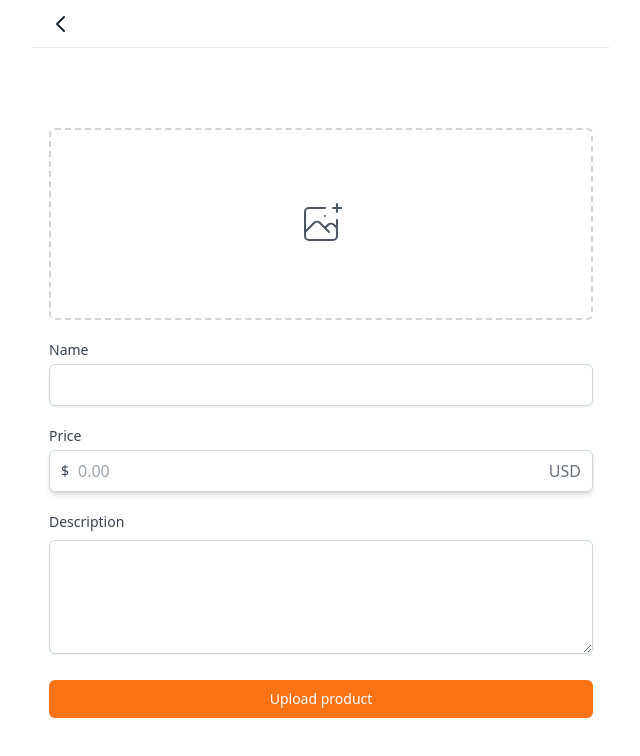
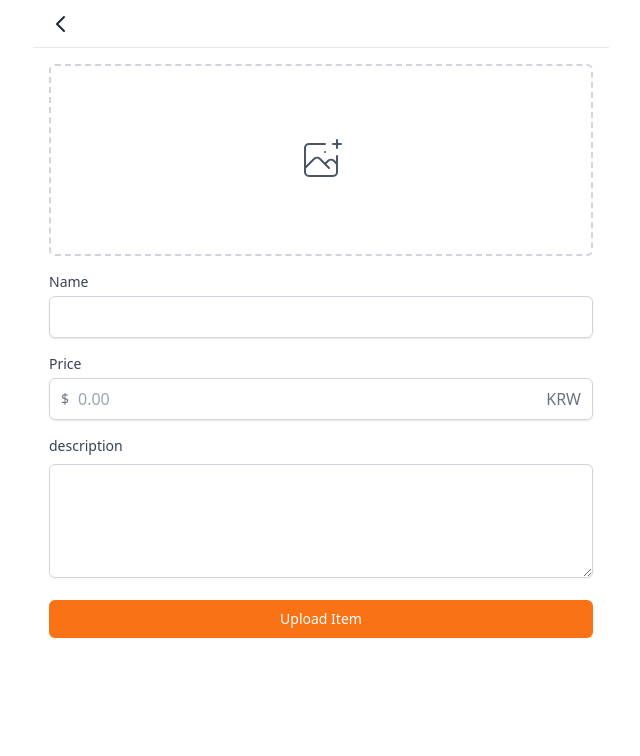
Before and after one commit to leekyungho112/carrot-market, a Next.js app: page /items/upload in a window 1280 px wide. Shown: the top 756 px of the page, without its empty margins (319-959 px from the left). Built offline with nearby package versions, Linux system fonts and the light colour scheme.

Commit message:
TextArea Refactoring

```diff
--- /dev/null
+++ b/components/textarea.tsx
@@ -0,0 +1,27 @@
+interface TextAreaProps {
+  label?: string;
+  name?: string;
+  [key: string]: any;
+}
+const Textarea = ({ label, name, ...rest }: TextAreaProps) => {
+  return (
+    <div>
+      {label ? (
+        <label
+          htmlFor={name}
+          className="mb-1 block text-sm font-medium text-gray-700"
+        >
+          {label}
+        </label>
+      ) : null}
+      <textarea
+        id={name}
+        className="mt-1 shadow-sm w-full focus:ring-orange-500 rounded-md border-gray-300 focus:border-orange-500 "
+        rows={4}
+        {...rest}
+      />
+    </div>
+  );
+};
+
+export default Textarea;
--- a/pages/community/write.tsx
+++ b/pages/community/write.tsx
@@ -1,19 +1,20 @@
 import { NextPage } from 'next';
+import Button from '../../components/button';
 import Layout from '../../components/layout';
+import Textarea from '../../components/textarea';
 
 const Write: NextPage = () => {
   return (
-    <Layout canGoBack>
+    <Layout canGoBack title="Write Post">
       {' '}
-      <form className="px-4 py-10">
-        <textarea
-          className="mt-1 shadow-sm w-full  focus:ring-orange-500  rounded-md border-gray-300 focus:border-orange-500"
-          rows={4}
+      <form className="px-4 space-y-4">
+        <Textarea
+          label="Post"
+          name="post"
+          required
           placeholder="Ask a question!"
         />
-        <button className="mt-2 w-full bg-orange-500 hover:bg-orange-600 text-white py-2 px-4 border border-transparent rounded-md shadow-sm text-sm font-medium focus:ring-2 focus:ring-offset-2 focus:outline-none focus:ring-orange-500">
-          Submit
-        </button>
+        <Button text="Submit" />
       </form>
     </Layout>
   );
--- a/pages/items/upload.tsx
+++ b/pages/items/upload.tsx
@@ -1,10 +1,13 @@
 import { NextPage } from 'next';
+import Button from '../../components/button';
+import Input from '../../components/input';
 import Layout from '../../components/layout';
+import Textarea from '../../components/textarea';
 
 const Upload: NextPage = () => {
   return (
     <Layout canGoBack>
-      <div className="px-4 space-y-5 py-16">
+      <form className="px-4 space-y-4 ">
         <div>
           <label className="w-full cursor-pointer flex items-center text-gray-600 hover:border-orange-500 hover:text-orange-500 justify-center border-2 border-dashed border-gray-300 h-48 rounded-md">
             <svg
@@ -24,62 +27,21 @@
             <input className="hidden" type="file" />
           </label>
         </div>
-        <div>
-          <label
-            className="mb-1 block text-sm font-medium text-gray-700"
-            htmlFor="name"
-          >
-            Name
-          </label>
-          <div className="rounded-md relative flex  items-center shadow-sm">
-            <input
-              id="name"
-              type="email"
-              className="appearance-none w-full px-3 py-2 border border-gray-300 rounded-md shadow-sm placeholder-gray-400 focus:outline-none focus:ring-orange-500 focus:border-orange-500"
-              required
-            />
-          </div>
-        </div>
-        <div>
-          <label
-            className="mb-1 block text-sm font-medium text-gray-700"
-            htmlFor="price"
-          >
-            Price
-          </label>
-          <div className=" rounded-md flex items-center shadow-md relative">
-            <div className="absolute left-0 pl-3 pointer-events-none flex items-center justify-center">
-              <span className="text-gray-700 text-sm">$</span>
-            </div>
-            <input
-              className=" appearance-none pl-7 w-full px-3 py-2 border border-gray-300 rounded-md shadow-sm placeholder-gray-400 focus:outline-none focus:ring-orange-500 focus:border-orange-500"
-              id="price"
-              type="text"
-              placeholder="0.00"
-            />
-            <div className="absolute pointer-events-none right-0 pr-3 flex items-center">
-              <span className="text-gray-500">USD</span>
-            </div>
-          </div>
-        </div>
-        <div>
-          <label
-            htmlFor="description"
-            className="mb-1 block text-sm font-medium text-gray-700"
-          >
-            Description
-          </label>
 
-          <textarea
-            id="description"
-            className="mt-1 shadow-sm w-full  focus:ring-orange-500  rounded-md border-gray-300 focus:border-orange-500"
-            rows={4}
-          />
-        </div>
-        <button className="mt-5 w-full bg-orange-500 hover:bg-orange-600 text-white py-2 px-4 border border-transparent rounded-md shadow-sm text-sm font-medium focus:ring-2 focus:ring-offset-2 focus:outline-none focus:ring-orange-500">
-          Upload product
-        </button>
-      </div>
+        <Input required label="Name" name="name" type="text" />
+        <Input
+          required
+          label="Price"
+          placeholder="0.00"
+          name="price"
+          type="text"
+          kind="price"
+        />
+
+        <Textarea name="description" label="description" />
+
+        <Button text="Upload Item" />
+      </form>
     </Layout>
   );
 };
--- a/pages/streams/create.tsx
+++ b/pages/streams/create.tsx
@@ -1,66 +1,26 @@
 import { NextPage } from 'next';
+import Button from '../../components/button';
+import Input from '../../components/input';
 import Layout from '../../components/layout';
+import Textarea from '../../components/textarea';
 
 const Create: NextPage = () => {
   return (
-    <Layout canGoBack>
-      <div className="py-10 space-y-5 px-4">
-        <div>
-          <label
-            className="mb-1 block text-sm font-medium text-gray-700"
-            htmlFor="name"
-          >
-            Name
-          </label>
-          <div className="rounded-md relative flex  items-center shadow-sm">
-            <input
-              id="name"
-              type="email"
-              className="appearance-none w-full px-3 py-2 border border-gray-300 rounded-md shadow-sm placeholder-gray-400 focus:outline-none focus:ring-orange-500 focus:border-orange-500"
-              required
-            />
-          </div>
-        </div>
-        <div>
-          <label
-            className="mb-1 block text-sm font-medium text-gray-700"
-            htmlFor="price"
-          >
-            Price
-          </label>
-          <div className=" rounded-md flex items-center shadow-md relative">
-            <div className="absolute left-0 pl-3 pointer-events-none flex items-center justify-center">
-              <span className="text-gray-700 text-sm">$</span>
-            </div>
-            <input
-              className=" appearance-none pl-7 w-full px-3 py-2 border border-gray-300 rounded-md shadow-sm placeholder-gray-400 focus:outline-none focus:ring-orange-500 focus:border-orange-500"
-              id="price"
-              type="text"
-              placeholder="0.00"
-            />
-            <div className="absolute pointer-events-none right-0 pr-3 flex items-center">
-              <span className="text-gray-500">USD</span>
-            </div>
-          </div>
-        </div>
-        <div>
-          <label
-            htmlFor="description"
-            className="mb-1 block text-sm font-medium text-gray-700"
-          >
-            Description
-          </label>
+    <Layout canGoBack title="Go Live">
+      <form className="py-10 space-y-4 px-4">
+        <Input label="Name" required name="name" type="text" />
+        <Input
+          label="Price"
+          required
+          name="price"
+          type="text"
+          placeholder="0.00"
+          kind="price"
+        />
+        <Textarea name="description" label="Description" />
 
-          <textarea
-            id="description"
-            className="mt-1 shadow-sm w-full  focus:ring-orange-500  rounded-md border-gray-300 focus:border-orange-500"
-            rows={4}
-          />
-        </div>
-        <button className="mt-5 w-full bg-orange-500 hover:bg-orange-600 text-white py-2 px-4 border border-transparent rounded-md shadow-sm text-sm font-medium focus:ring-2 focus:ring-offset-2 focus:outline-none focus:ring-orange-500">
-          Upload product
-        </button>
-      </div>
+        <Button text="Go Live" />
+      </form>
     </Layout>
   );
 };
```
